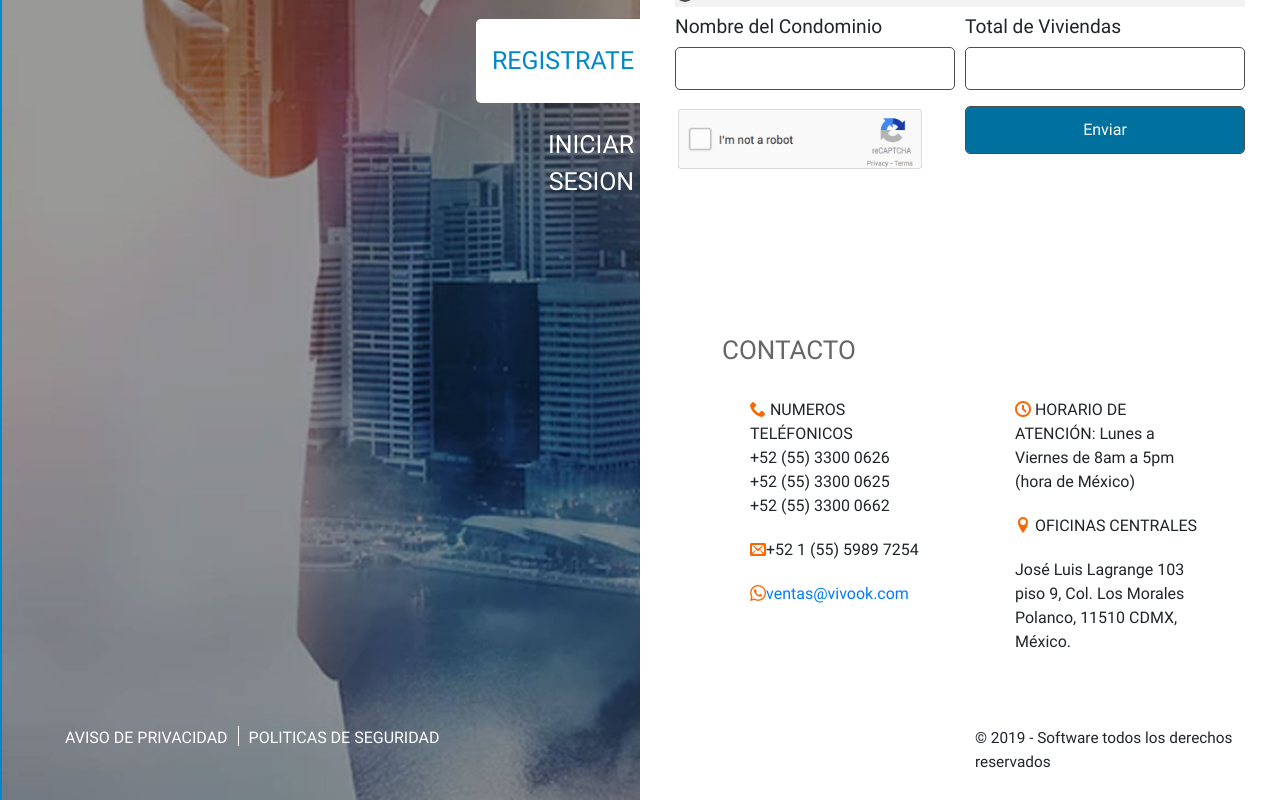
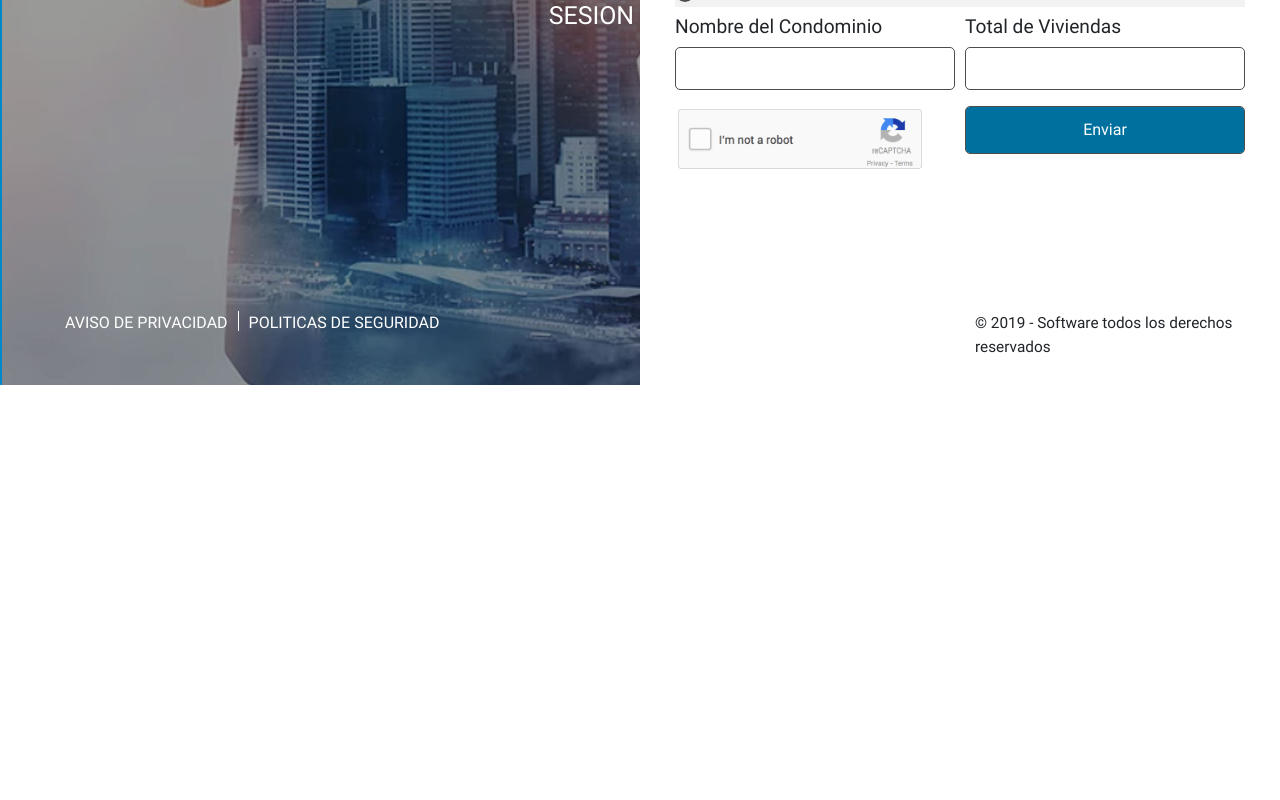
Before and after one commit to oledesma0507/AppVivook, an Angular app: page /registro/admin in a window 1280 px wide. Shown: the part 515-1315 px from the top of the page. After the commit the page ends 900 px from the top, so only its background shows below. Built offline with nearby package versions, Linux system fonts and the light colour scheme.

Commit message:
Retiro de info de contacto en formulario de registro admin

```diff
--- a/src/app/bienvenida/registro/registro.component.html
+++ b/src/app/bienvenida/registro/registro.component.html
@@ -20,4 +20,4 @@
   </div><!-- .row -->
 </div><!-- .col-md-12 -->
 <router-outlet></router-outlet>
-<app-contacto></app-contacto>
+<app-contacto *ngIf="router.url !== '/registro/admin'"></app-contacto>
--- a/src/app/bienvenida/registro/registroadmin/registroadmin.component.html
+++ b/src/app/bienvenida/registro/registroadmin/registroadmin.component.html
@@ -1,4 +1,3 @@
-<!--The content below is only a placeholder and can be replaced.-->
 <div class="row tab-content">
   <section>
     <form class="form-row" name="form1" method="post" action="">
--- a/src/app/bienvenida/registro/registrocondomino/registrocondomino.component.html
+++ b/src/app/bienvenida/registro/registrocondomino/registrocondomino.component.html
@@ -33,4 +33,3 @@
   <div class="limpiar"></div>
   </section>
 </div>
-<app-contacto></app-contacto>
```
